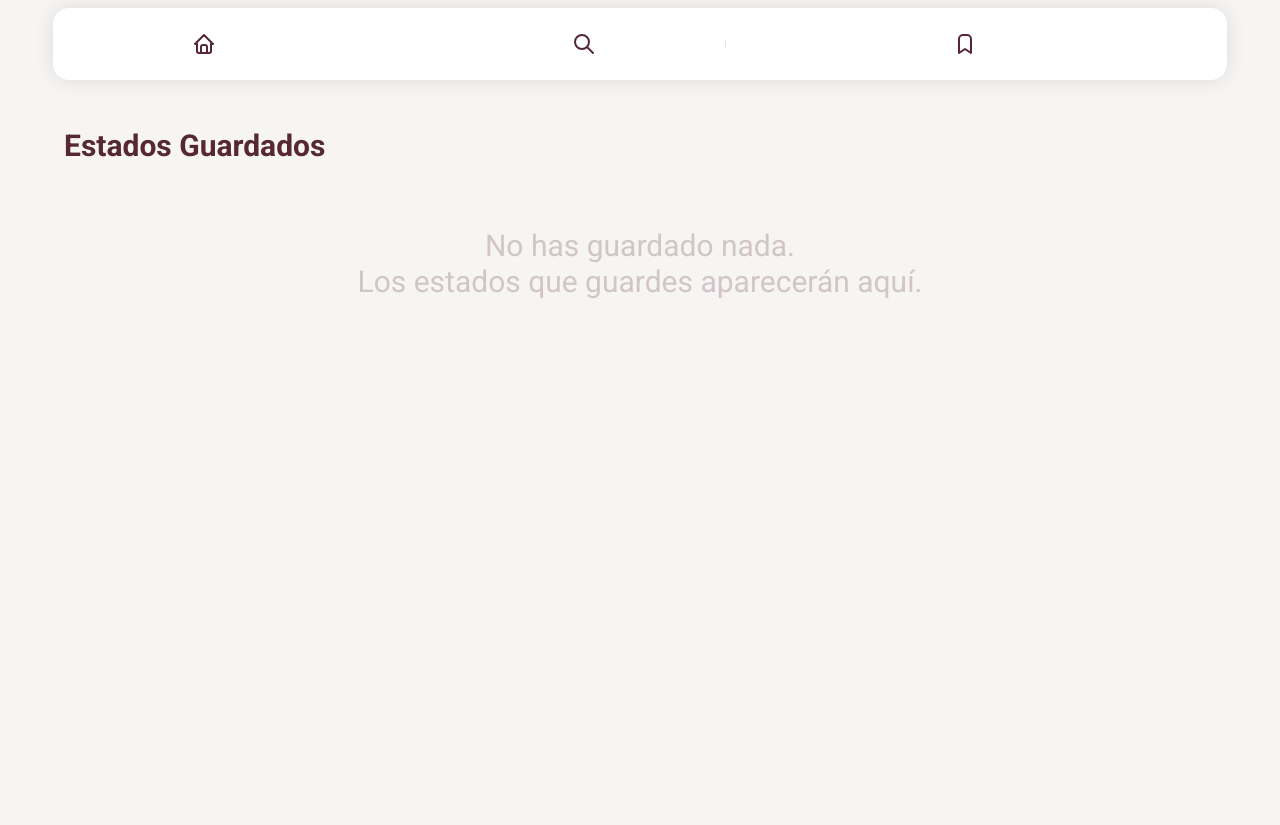
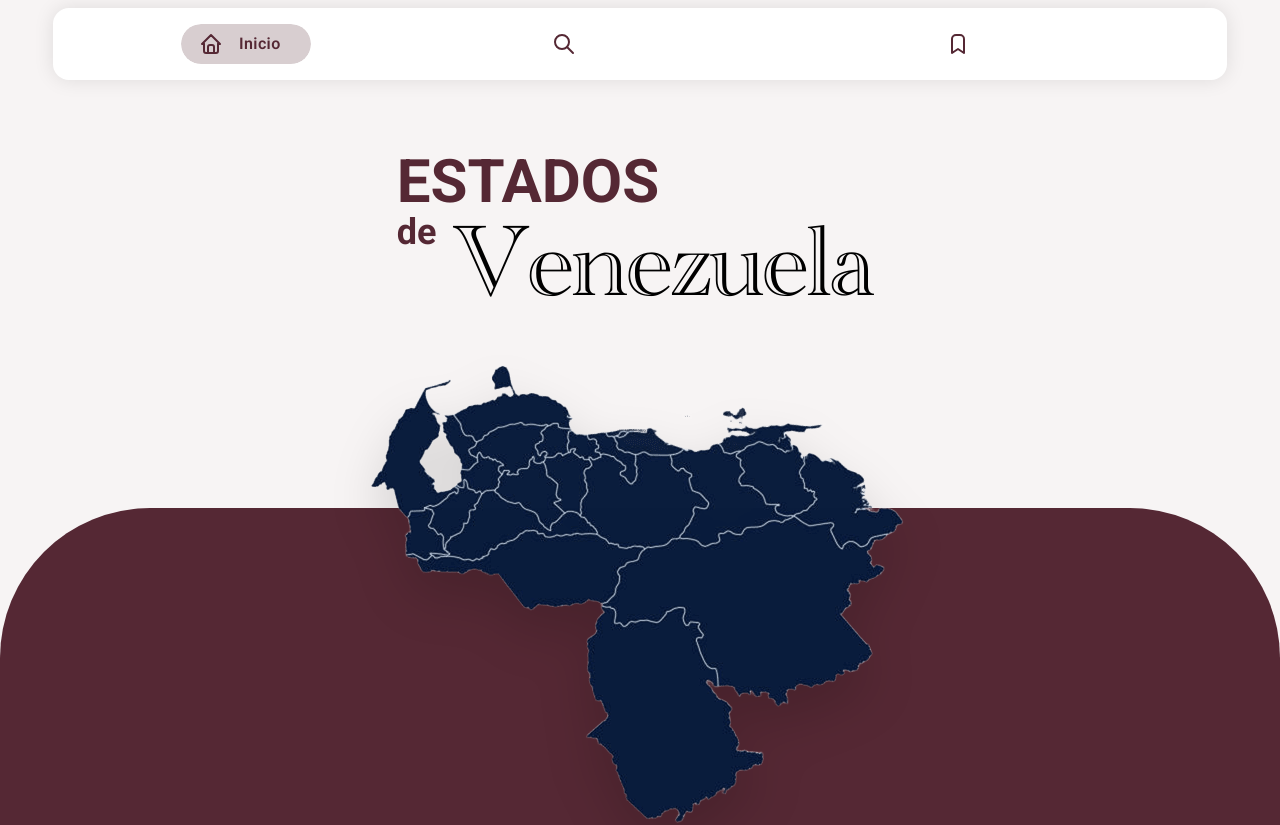
Before and after one commit to Emcahell/states-vzla-project, a React (Vite) app: page / in a window 1280 px wide. Shown: the top 825 px of the page. Built offline with nearby package versions, Linux system fonts and the light colour scheme.

Commit message:
react router

```diff
--- a/package.json
+++ b/package.json
@@ -14,6 +14,7 @@
     "fuzzaldrin-plus": "^0.6.0",
     "react": "^19.0.0",
     "react-dom": "^19.0.0",
+    "react-router-dom": "^7.6.0",
     "tailwindcss": "^4.1.4"
   },
   "devDependencies": {
--- a/src/App.jsx
+++ b/src/App.jsx
@@ -1,5 +1,5 @@
-import {useEffect, useState} from "react";
 import './index.css'
+import { BrowserRouter as Router, Routes, Route } from 'react-router-dom';
 import Header from './components/Header'
 import Footer from './components/Footer'
 import Inicio from './app/Inicio'
@@ -9,12 +9,19 @@ import Saved from "./app/Saved";
 function App() {
 
   return (
-    <main className='flex flex-col items-center justify-start min-h-screen font-family-roboto'>
-      <Header />
-      {/* <Search /> */}
-      <Saved />
-      <Footer />
-    </main>
+    <Router>
+      <main className='flex flex-col items-center justify-start min-h-screen font-family-roboto'>
+        <Header />
+        <div className="w-full flex-1 transition-opacity duration-300 ease-in-out">
+          <Routes>
+            <Route path="/" element={<Inicio />} />
+            <Route path="/search" element={<Search />} />
+            <Route path="/saved" element={<Saved />} />
+          </Routes>
+        </div>
+        <Footer />
+      </main>
+    </Router>
   )
 }
 
--- a/src/components/Footer.jsx
+++ b/src/components/Footer.jsx
@@ -5,7 +5,7 @@ import Iconig from "./icons/Iconig";
 
 const Footer = () => {
   return (
-    <footer className="flex flex-col justify-center items-center w-full py-6 border-t-2 border-wine-light bg-wine-dark">
+    <footer className="flex flex-col justify-center items-center w-full py-6 border-t-2 border-t-wine-light bg-wine-dark">
 
       <section className="flex flex-col items-center justify-center tracking-wide text-center mb-2 text-white-smoke">
         <p className="text-sm">Desarrollado con ❤️ por <b>Emcahell</b></p>
--- a/src/components/Header.jsx
+++ b/src/components/Header.jsx
@@ -1,10 +1,11 @@
+import { NavLink, useLocation } from 'react-router-dom';
 import React, {useEffect, useState} from "react";
 import IconHome from "./icons/IconHome";
 import IconSearch from "./icons/IconSearch";
 import IconBookmark from "./icons/IconBookmark";
 
 const Header = () => {
-
+  const location = useLocation();
   const [showNav, setShowNav] = useState(true);
   const [lastScrollY, setLastScrollY] = useState(0);
 
@@ -31,22 +32,65 @@ const Header = () => {
 
   return (
     <header className={'flex justify-center items-center w-full h-20'}>
-      <nav className={`fixed flex justify-around items-center w-11/12 p-4 mt-2 rounded-2xl text-wine bg-white shadow-[0_0_20px_0_rgba(0,0,0,0.1)] z-30  ${showNav ? '' : 'nav-off'}`}>
+      <nav className={`fixed flex justify-around items-center w-11/12 p-4 mt-2 rounded-2xl text-wine bg-white shadow-[0_0_20px_0_rgba(0,0,0,0.1)] z-30 transition-transform duration-300 ${showNav ? '' : 'nav-off'}`}>
 
-        <a href="#" className="link-section relative inline-flex justify-evenly items-center gap-2 py-2 px-4 rounded-3xl overflow-hidden cursor-pointer z-10">
+        <NavLink to="/" className={({ isActive }) => `link-section relative inline-flex justify-evenly items-center gap-2 py-2 px-4 rounded-3xl overflow-hidden cursor-pointer z-10 ${isActive ? 'active' : ''}`}>
           <IconHome />
-          <span className="link-title font-semibold tracking-wide hidden sm:block">Inicio</span>
-        </a>
+          <span className="link-title font-semibold tracking-wide hidden sm:block">
+            Inicio
+          </span>
+        </NavLink>
 
-        <a href="#" className="link-section relative inline-flex justify-evenly items-center gap-2 py-2 px-4 rounded-3xl overflow-hidden cursor-pointer z-10">
+        {/* <a
+        onClick={() => setActivePage('inicio')}
+        className={`link-section relative inline-flex justify-evenly items-center gap-2 py-2 px-4 rounded-3xl overflow-hidden cursor-pointer z-10 ${
+            activePage === "inicio" ? "bg-wine-light text-wine" : ""
+          }`}
+      >
+          <IconHome />
+          <span className="link-title font-semibold tracking-wide hidden sm:block">
+            Inicio
+          </span>
+        </a> */}
+
+        <NavLink to="/search" className={({ isActive }) => `link-section relative inline-flex justify-evenly items-center gap-2 py-2 px-4 rounded-3xl overflow-hidden cursor-pointer z-10 ${isActive ? 'active' : ''}`}>
           <IconSearch />
-          <span className="link-title font-semibold tracking-wide hidden sm:block">Buscar</span>
-        </a>
+          <span className="link-title font-semibold tracking-wide hidden sm:block">
+            Buscar
+          </span>
+        </NavLink>
 
-        <a href="#" className="link-section relative inline-flex justify-evenly items-center gap-2 py-2 px-4 rounded-3xl overflow-hidden cursor-pointer z-10">
+        {/* <a
+        onClick={() => setActivePage('search')}
+        className={`link-section relative inline-flex justify-evenly items-center gap-2 py-2 px-4 rounded-3xl overflow-hidden cursor-pointer z-10 ${
+          activePage === "search" ? "bg-wine-light text-wine" : ""
+        }`}
+      >
+          <IconSearch />
+          <span className="link-title font-semibold tracking-wide hidden sm:block">
+            Buscar
+          </span>
+        </a> */}
+
+
+        <NavLink to="/saved" className={({ isActive }) => `link-section relative inline-flex justify-evenly items-center gap-2 py-2 px-4 rounded-3xl overflow-hidden cursor-pointer z-10 ${isActive ? 'active' : ''}`}>
           <IconBookmark />
-          <span className="link-title font-semibold tracking-wide hidden sm:block">Guardado</span>
-        </a>
+          <span className="link-title font-semibold tracking-wide hidden sm:block">
+            Guardado
+          </span>
+        </NavLink>
+
+        {/* <a
+        onClick={() => setActivePage('saved')}
+        className={`link-section relative inline-flex justify-evenly items-center gap-2 py-2 px-4 rounded-3xl overflow-hidden cursor-pointer z-10 ${
+          activePage === "saved" ? "bg-wine-light text-wine" : ""
+        }`}
+      >
+          <IconBookmark />
+          <span className="link-title font-semibold tracking-wide hidden sm:block">
+            Guardado
+          </span>
+        </a> */}
 
       </nav>
     </header>
--- a/src/components/Modal.jsx
+++ b/src/components/Modal.jsx
@@ -45,35 +45,35 @@ const Modal = ({ data, onClose }) => {
         <div className="flex flex-col gap-5">
           <div>
             <b className="text-lg sm:text-xl">Capital</b>
-            <p className="tracking-wide">{data.capital}</p>
+            <p className="tracking-wide mx-2">{data.capital}</p>
           </div>
           <div>
             <b className="text-lg sm:text-xl">Extención</b>
-            <p className="tracking-wide">{data.extension} km²</p>
+            <p className="tracking-wide mx-2">{data.extension} km²</p>
           </div>
           <div>
             <b className="text-lg sm:text-xl">Población</b>
-            <p className="tracking-wide">{data.poblacion}</p>
+            <p className="tracking-wide mx-2">{data.poblacion}</p>
           </div>
           <div>
             <b className="text-lg sm:text-xl">Gentilicio</b>
-            <p className="tracking-wide">{data.gentilicio}</p>
+            <p className="tracking-wide mx-2">{data.gentilicio}</p>
           </div>
           <div>
             <b className="text-lg sm:text-xl">Toponimia</b>
-            <p className="tracking-wide">{data.toponimia}</p>
+            <p className="tracking-wide mx-2">{data.toponimia}</p>
           </div>
           <div>
             <b className="text-lg sm:text-xl">Ubicación</b>
-            <p className="tracking-wide">{data.ubicacion_limites}</p>
+            <p className="tracking-wide mx-2">{data.ubicacion_limites}</p>
           </div>
           <div>
             <b className="text-lg sm:text-xl">Actividad Económica</b>
-            <p className="tracking-wide">{data.actividad_economica}</p>
+            <p className="tracking-wide mx-2">{data.actividad_economica}</p>
           </div>
           <div>
             <b className="text-lg sm:text-xl">Parques Nacionales</b>
-            <p className="tracking-wide">{data.parques}</p>
+            <p className="tracking-wide mx-2">{data.parques}</p>
           </div>
         </div>
       </article>
--- a/src/index.css
+++ b/src/index.css
@@ -53,6 +53,66 @@ nav {
   transform: translateY(-100px);
 }
 
+.link-section {
+  width: 15%;
+  position: relative;
+  z-index: 1;
+  transform-origin: center left;
+  transition: width 0.3s ease-in;
+}
+
+.link-section::before {
+  position: absolute;
+  z-index: -1;
+  content: "";
+  display: block;
+  width: 100%;
+  height: 100%;
+  border-radius: 24px;
+  top: 0;
+  transform: translateX(100%);
+  transition: transform 0.2s ease-in;
+  transform-origin: center right;
+  background-color: var(--color-wine-light);
+}
+
+.link-section:hover,
+.link-section.active {
+  width: 130px;
+}
+
+.link-section:hover::before,
+.link-section.active::before,
+.link-section:hover .link-title,
+.link-section.active .link-title {
+  transform: translateX(0);
+  opacity: 1;
+}
+
+.link-title {
+  transform: translateX(100%);
+  transition: transform 0.2s ease-in;
+  transform-origin: center right;
+  display: block;
+  text-align: center;
+  text-indent: 28px;
+  width: 100%;
+  opacity: 0;
+}
+
+.icon{
+  position: absolute;
+  left: 18px;
+}
+
+/* nav {
+  transition: 0.2s linear 0.2s;
+}
+
+.nav-off {
+  transform: translateY(-100px);
+}
+
   .link-section {
     width: 15%;
     position: relative;
@@ -100,7 +160,7 @@ nav {
   .icon{
     position: absolute;
     left: 18px;
-  }
+  } */
 
   /* *********** */
 
```
Also changed, not shown: 1 other file (tests, documents, lock files or other folders).
